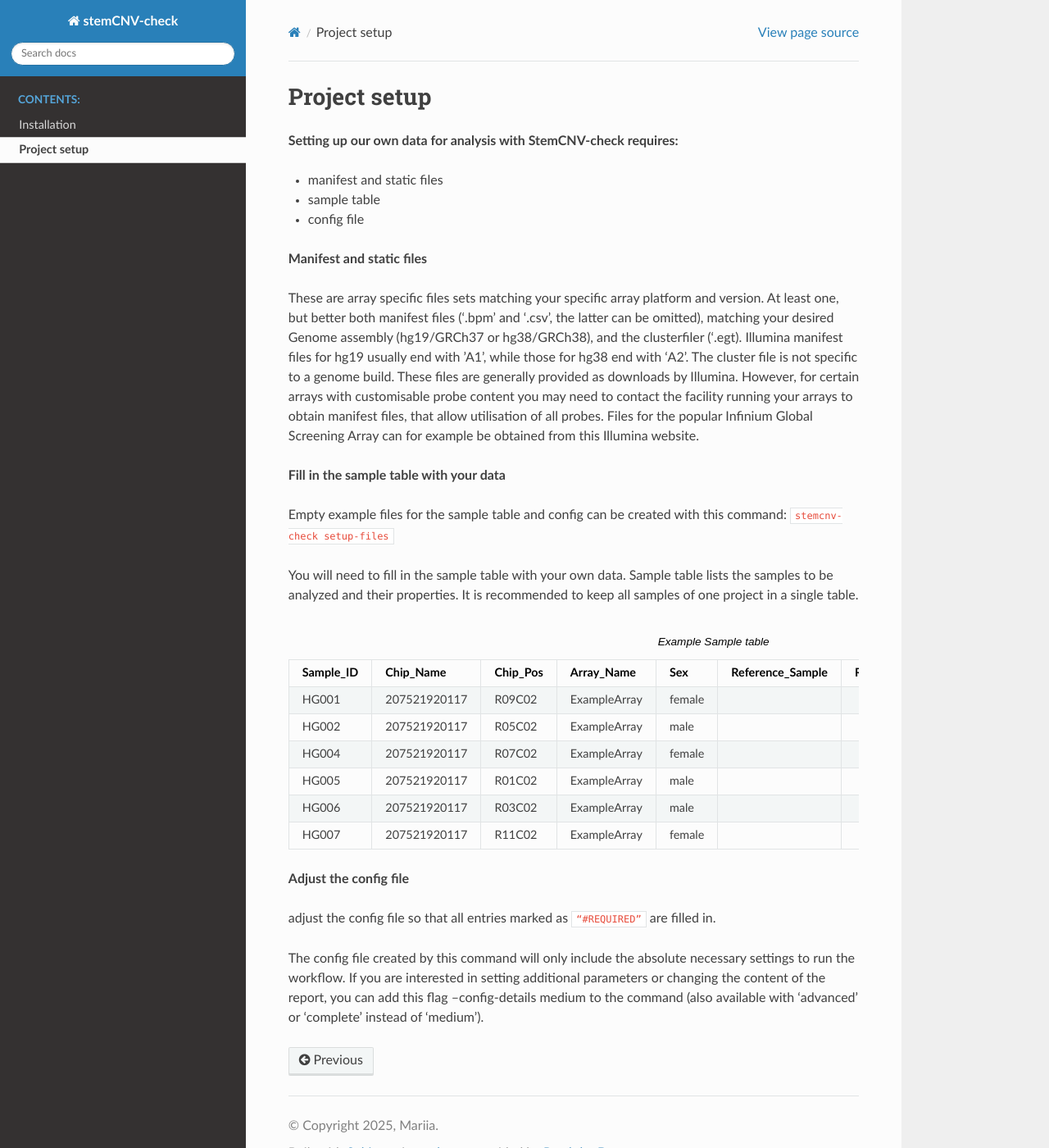
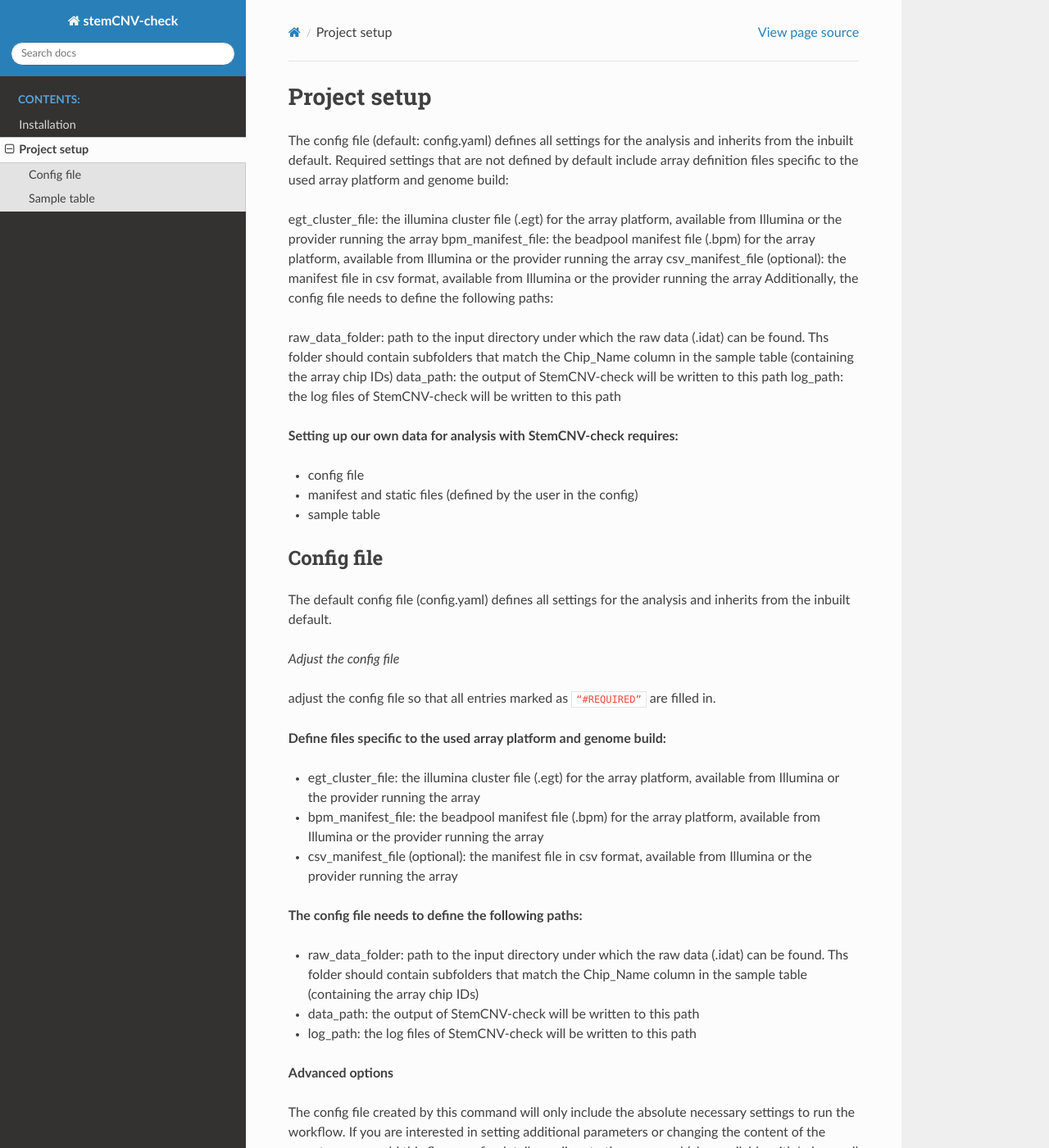
Before and after one commit to icalledmyselfmoon/stemCNV_check_Read_the_docs, a Sphinx documentation site: the page built from source/setup_project.rst, in a window 1280 px wide and 1400 px high. Shown: the whole window at 82% size. Built offline with Sphinx 7.4.7 and the Read the Docs theme 3.1.0, drawn with Linux system fonts in a browser that asks for light colours; some of the changed text lies outside the part shown.

Commit message:
Update setup_project.rst

```diff
--- a/source/setup_project.rst
+++ b/source/setup_project.rst
@@ -1,31 +1,74 @@
 Project setup
 ============
 
+The config file (default: config.yaml) defines all settings for the analysis and inherits from the inbuilt default.
+Required settings that are not defined by default include array definition files specific to the used array platform and genome build:
+
+egt_cluster_file: the illumina cluster file (.egt) for the array platform, available from Illumina or the provider running the array
+bpm_manifest_file: the beadpool manifest file (.bpm) for the array platform, available from Illumina or the provider running the array
+csv_manifest_file (optional): the manifest file in csv format, available from Illumina or the provider running the array
+Additionally, the config file needs to define the following paths:
+
+raw_data_folder: path to the input directory under which the raw data (.idat) can be found. Ths folder should contain subfolders that match the Chip_Name column in the sample table (containing the array chip IDs)
+data_path: the output of StemCNV-check will be written to this path
+log_path: the log files of StemCNV-check will be written to this path
 
 **Setting up our own data for analysis with StemCNV-check requires:**
 
-- manifest and static files
+- config file
+- manifest and static files (defined by the user in the config)
 - sample table
 
-- config file
 
-**Manifest and static files**
 
-These are array specific files sets matching your specific array platform and version.
-At least one, but better both manifest files (‘.bpm’ and ‘.csv’, the latter can be omitted), matching your desired Genome assembly
-(hg19/GRCh37 or hg38/GRCh38), and the clusterfiler (‘.egt). Illumina manifest files for hg19 usually end with ’A1’,
-while those for hg38 end with ‘A2’. The cluster file is not specific to a genome build.
-These files are generally provided as downloads by Illumina. However, for certain arrays with customisable probe
-content you may need to contact the facility running your arrays to obtain manifest files, that allow utilisation of all
-probes. Files for the popular Infinium Global Screening Array can for example be obtained from this Illumina website.
+Config file
+-----------
 
-**Fill in the sample table with your data**
+The default config file (config.yaml) defines all settings for the analysis and inherits from the inbuilt default.
+
+*Adjust the config file*
+
+adjust the config file so that all entries marked as
+``“#REQUIRED”`` are filled in.
+
+**Define  files specific to the used array platform and genome build:**
+
+- egt_cluster_file: the illumina cluster file (.egt) for the array platform, available from Illumina or the provider running the array
+
+- bpm_manifest_file: the beadpool manifest file (.bpm) for the array platform, available from Illumina or the provider running the array
+- csv_manifest_file (optional): the manifest file in csv format, available from Illumina or the provider running the array
+
+**The config file needs to define the following paths:**
+
+- raw_data_folder: path to the input directory under which the raw data (.idat) can be found. Ths folder should contain subfolders that match the Chip_Name column in the sample table (containing the array chip IDs)
+
+- data_path: the output of StemCNV-check will be written to this path
+- log_path: the log files of StemCNV-check will be written to this path
+
+**Advanced options**
+
+The config file created by this command will only include the absolute necessary settings to run the workflow. If
+you are interested in setting additional parameters or changing the content of the report, you can add this flag
+--config-details medium to the command (also available with ‘advanced’ or ‘complete’ instead of ‘medium’).
+
+
+
+
+
+Sample table
+-----------
 
 Empty example files for the sample table and config can be created with this command:
 ``stemcnv-check setup-files``
 
-You will need to fill in the sample table with your own data.
-Sample table lists the samples to be analyzed and their properties. It is recommended to keep all samples of one project in a single table.
+**Fill in the sample table with your data**
+
+and their properties. It is recommended to keep all samples of one project in a single table.
+The sample table (default: sample_table.tsv) is a tab-separated file describing all samples to be analyzed:
+
+- Required columns: Sample_ID, Chip_Name, Chip_Pos, Array_Name, Sex, Reference_Sample
+- Optional (reserved) columns: Regions_of_Interest
+
 
 .. list-table::  Example Sample table
    :widths: 15 15 10 10 10 10 10 10 10
@@ -94,12 +137,3 @@
      -
      -
      - NA24695
-
-**Adjust the config file**
-
-adjust the config file so that all entries marked as
-``“#REQUIRED”`` are filled in.
-
-The config file created by this command will only include the absolute necessary settings to run the workflow. If
-you are interested in setting additional parameters or changing the content of the report, you can add this flag
---config-details medium to the command (also available with ‘advanced’ or ‘complete’ instead of ‘medium’).
```
